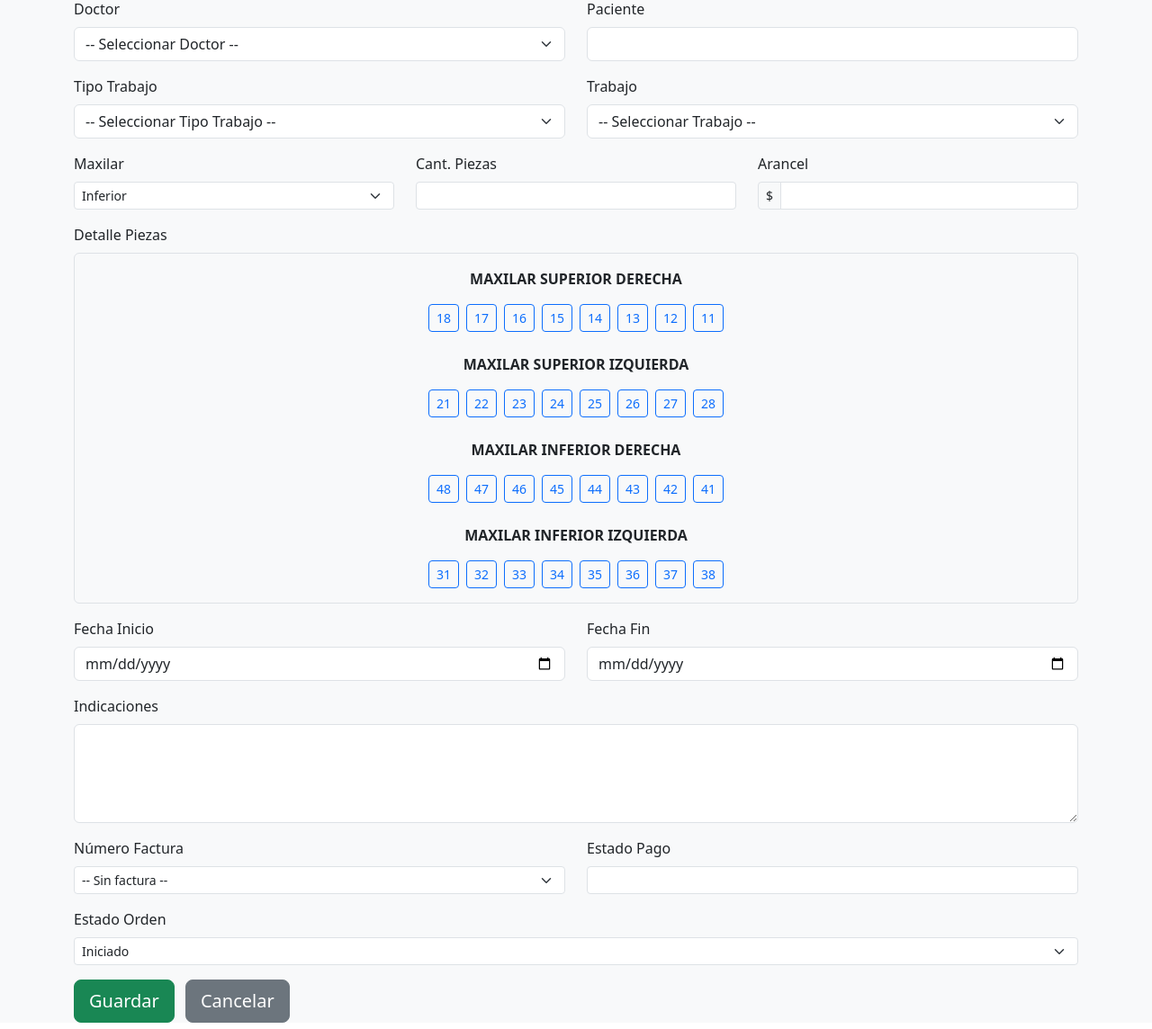
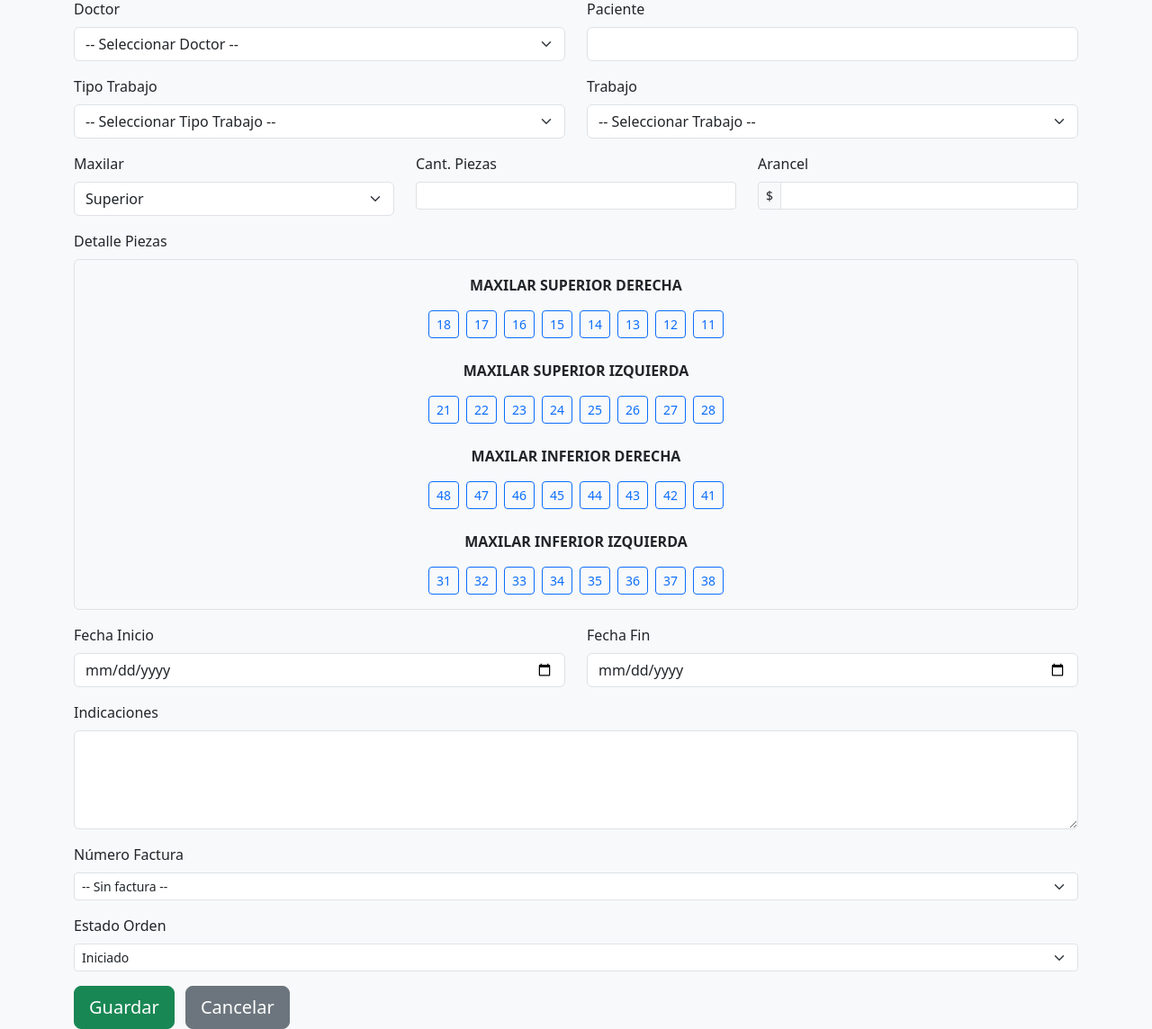
Before and after one commit to raizen1987/lab-dental, a Flask app: page /ordenes_trabajo/agregar in a window 1280 px wide. Shown: the part 160-1304 px from the top of the page at 90% size. Run offline with Flask 3, Linux system fonts and the light colour scheme; a user stored in the database is signed in; data that the repository does not hold is empty.

Commit message:
Update orden_trabajo_form.html

```diff
--- a/templates/orden_trabajo_form.html
+++ b/templates/orden_trabajo_form.html
@@ -49,11 +49,15 @@
     <div class="row">
         <div class="col-md-4 mb-3">
             {{ form.maxilar.label(class="form-label") }}
-            {{ form.maxilar(class="form-select form-select-sm") }}
+            <select name="maxilar" class="form-select" required>
+                <option value="Superior">Superior</option>
+                <option value="Inferior">Inferior</option>
+                <option value="Ambos">Ambos</option>  <!-- AGREGADO -->
+            </select>
         </div>
         <div class="col-md-4 mb-3">
             {{ form.cant_piezas.label(class="form-label") }}
-            {{ form.cant_piezas(class="form-control form-control-sm", readonly=True) }}
+            {{ form.cant_piezas(class="form-control form-control-sm", readonly=True, id="cant_piezas") }}
         </div>
         <div class="col-md-4 mb-3">
             {{ form.arancel.label(class="form-label") }}
@@ -64,30 +68,30 @@
         </div>
     </div>
 
-    <!-- Detalle Piezas -->
+    <!-- Detalle Piezas (con script mejorado) -->
     <div class="mb-3">
         <label class="form-label">Detalle Piezas</label>
         <div class="teeth-container p-3 border rounded bg-light">
             <div class="text-center mb-3 fw-bold">MAXILAR SUPERIOR DERECHA</div>
-            <div class="d-flex justify-content-center gap-2 mb-4">
+            <div class="d-flex justify-content-center gap-2 mb-4 flex-wrap">
                 {% for num in ['18', '17', '16', '15', '14', '13', '12', '11'] %}
                 <button type="button" class="btn btn-outline-primary btn-sm tooth" data-number="{{ num }}">{{ num }}</button>
                 {% endfor %}
             </div>
             <div class="text-center mb-3 fw-bold">MAXILAR SUPERIOR IZQUIERDA</div>
-            <div class="d-flex justify-content-center gap-2 mb-4">
+            <div class="d-flex justify-content-center gap-2 mb-4 flex-wrap">
                 {% for num in ['21', '22', '23', '24', '25', '26', '27', '28'] %}
                 <button type="button" class="btn btn-outline-primary btn-sm tooth" data-number="{{ num }}">{{ num }}</button>
                 {% endfor %}
             </div>
             <div class="text-center mb-3 fw-bold">MAXILAR INFERIOR DERECHA</div>
-            <div class="d-flex justify-content-center gap-2 mb-4">
+            <div class="d-flex justify-content-center gap-2 mb-4 flex-wrap">
                 {% for num in ['48', '47', '46', '45', '44', '43', '42', '41'] %}
                 <button type="button" class="btn btn-outline-primary btn-sm tooth" data-number="{{ num }}">{{ num }}</button>
                 {% endfor %}
             </div>
             <div class="text-center mb-3 fw-bold">MAXILAR INFERIOR IZQUIERDA</div>
-            <div class="d-flex justify-content-center gap-2">
+            <div class="d-flex justify-content-center gap-2 flex-wrap">
                 {% for num in ['31', '32', '33', '34', '35', '36', '37', '38'] %}
                 <button type="button" class="btn btn-outline-primary btn-sm tooth" data-number="{{ num }}">{{ num }}</button>
                 {% endfor %}
@@ -111,7 +115,7 @@
         {{ form.indicaciones(class="form-control", rows=4) }}
     </div>
     <div class="row">
-        <div class="col-md-6 mb-3">
+        <div class="col-md-12 mb-3">
             {{ form.numero_factura.label(class="form-label") }}
             <select name="numero_factura" id="numero_factura" class="form-select form-select-sm">
                 <option value="0">-- Sin factura --</option>
@@ -122,15 +126,12 @@
                 {% endfor %}
             </select>
         </div>
-        <div class="col-md-6 mb-3">
-            {{ form.estado_pago.label(class="form-label") }}
-            {{ form.estado_pago(class="form-control form-control-sm", readonly=True) }}
-        </div>
     </div>
     <div class="mb-3">
         {{ form.estado_orden.label(class="form-label") }}
         {{ form.estado_orden(class="form-select form-select-sm") }}
     </div>
+
     {{ form.submit(class="btn btn-success btn-lg") }}
     <a href="{{ url_for('ordenes_trabajo') }}" class="btn btn-secondary btn-lg ms-2">Cancelar</a>
 </form>
@@ -143,34 +144,51 @@ document.addEventListener('DOMContentLoaded', function() {
     const arancelInput = document.querySelector('input[name="arancel"]');
     const facturaSelect = document.getElementById('numero_factura');
     const estadoPagoInput = document.querySelector('input[name="estado_pago"]');
-    let selected = [];
+    let selected = detalleInput.value ? detalleInput.value.split(', ').map(n => n.trim()) : [];
 
+    // Restaurar selección inicial (edición)
     document.querySelectorAll('.tooth').forEach(btn => {
-        btn.addEventListener('click', function() {
-            this.classList.toggle('btn-primary');
-            this.classList.toggle('btn-outline-primary');
+        const num = btn.getAttribute('data-number');
+        if (selected.includes(num)) {
+            btn.classList.remove('btn-outline-primary');
+            btn.classList.add('btn-primary');
+        }
+    });
+
+    // Evento clic/toque en dientes
+    document.querySelectorAll('.tooth').forEach(btn => {
+        btn.addEventListener('click', function(e) {
+            e.preventDefault();  // Importante para móvil
             const num = this.getAttribute('data-number');
+
             if (selected.includes(num)) {
                 selected = selected.filter(n => n !== num);
+                this.classList.remove('btn-primary');
+                this.classList.add('btn-outline-primary');
             } else {
                 selected.push(num);
+                this.classList.remove('btn-outline-primary');
+                this.classList.add('btn-primary');
             }
-            selected.sort((a, b) => a - b);
+
+            selected.sort((a, b) => Number(a) - Number(b));
             detalleInput.value = selected.join(', ');
-            cantInput.value = selected.length;
+            cantInput.value = selected.length || 0;
         });
     });
 
+    // Arancel automático
     trabajoSelect.addEventListener('change', function() {
         const option = this.options[this.selectedIndex];
         const precio = option.getAttribute('data-precio') || '0.00';
         arancelInput.value = parseFloat(precio).toFixed(2);
     });
 
+    // Estado Pago automático (si lo tenés)
     facturaSelect.addEventListener('change', function() {
         const option = this.options[this.selectedIndex];
         const estado = option.getAttribute('data-estado') || '';
-        estadoPagoInput.value = estado;
+        if (estadoPagoInput) estadoPagoInput.value = estado;
     });
 
     // Inicializar valores si es edición
```
